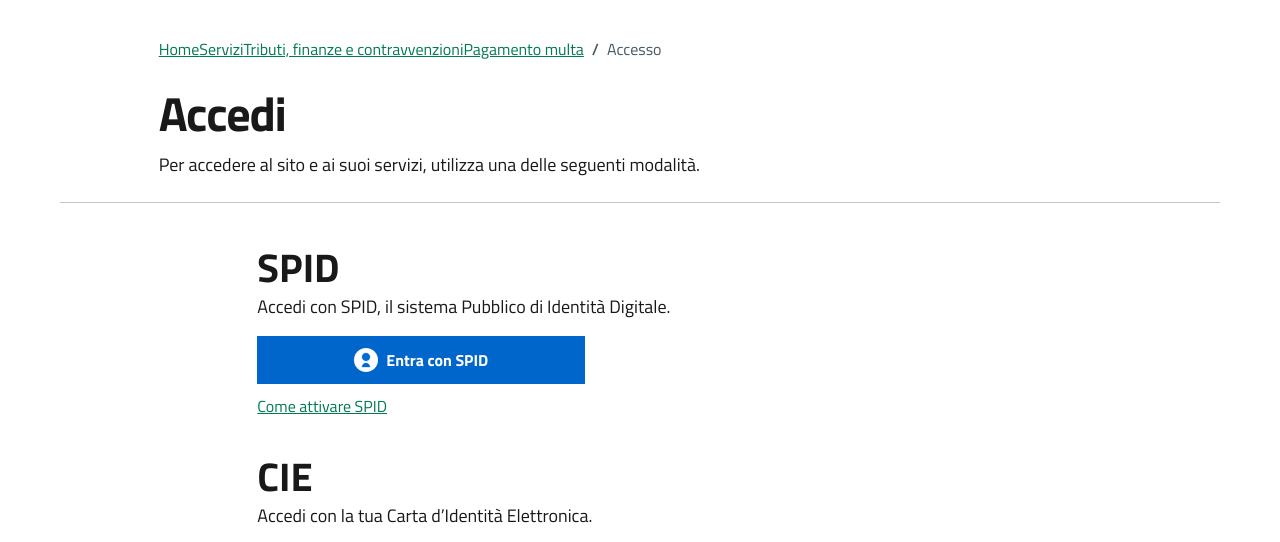
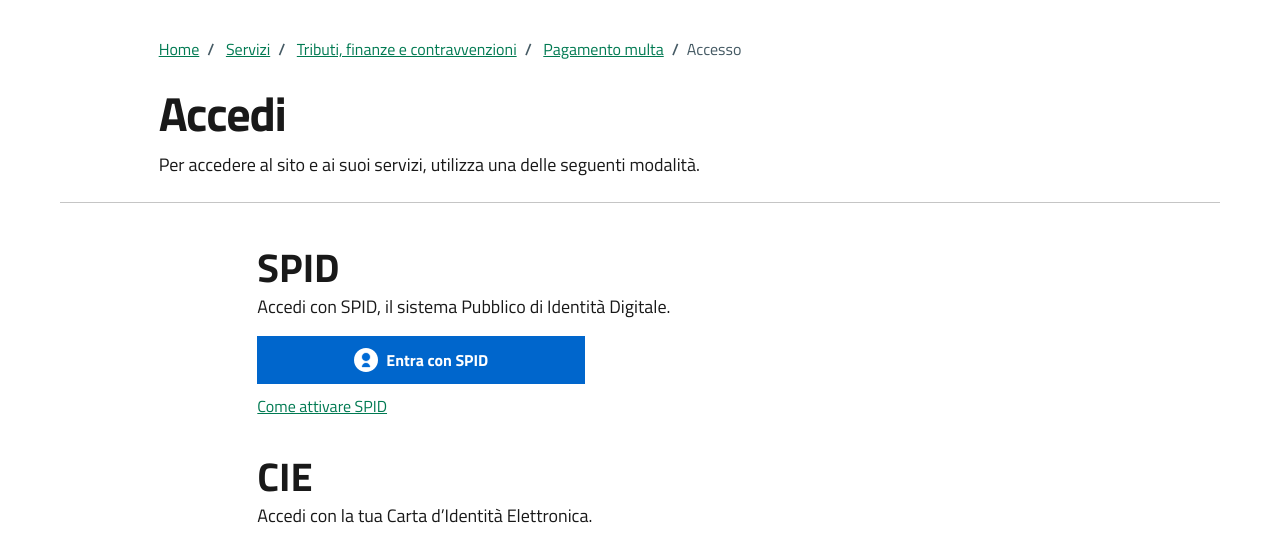
Before and after one commit to italia/prototipo-pagamento-multe, a plain HTML site: page accedi.html in a window 1280 px wide. Shown: the part 234-776 px from the top of the page. Drawn offline with Linux system fonts and the light colour scheme.

Commit message:
Added breadcrumb separator

```diff
--- a/accedi.html
+++ b/accedi.html
@@ -286,9 +286,18 @@
             <nav class="breadcrumb-container">
               <ol class="breadcrumb p-0" data-element="breadcrumb">
                 <li class="breadcrumb-item"><a href="http://sb01.eurobeta.it:8080/">Home</a></li>
-                <li class="breadcrumb-item"><a href="http://sb01.eurobeta.it:8080/servizi">Servizi</a></li>
-                <li class="breadcrumb-item"><a href="http://sb01.eurobeta.it:8080/servizi-categoria/tributi-finanze-e-contravvenzioni/">Tributi, finanze e contravvenzioni</a></li>
-                <li class="breadcrumb-item"><a href="http://sb01.eurobeta.it:8080/servizio/pagamento-multa/">Pagamento multa</a></li>
+                <li class="breadcrumb-item">
+                  <span class="separator">/</span>
+                  <a href="http://sb01.eurobeta.it:8080/servizi">Servizi</a>
+                </li>
+                <li class="breadcrumb-item">
+                  <span class="separator">/</span>
+                  <a href="http://sb01.eurobeta.it:8080/servizi-categoria/tributi-finanze-e-contravvenzioni/">Tributi, finanze e contravvenzioni</a>
+                </li>
+                <li class="breadcrumb-item">
+                  <span class="separator">/</span>
+                  <a href="http://sb01.eurobeta.it:8080/servizio/pagamento-multa/">Pagamento multa</a>
+                </li>
                 <li class="breadcrumb-item active" aria-current="page">
                   <span class="separator">/</span>Accesso
                 </li>
```
Also changed, not shown: general.html (+12 -3 lines), payment.html (+12 -3 lines), privacy.html (+12 -3 lines), specific.html (+12 -3 lines), summary.html (+12 -3 lines).
